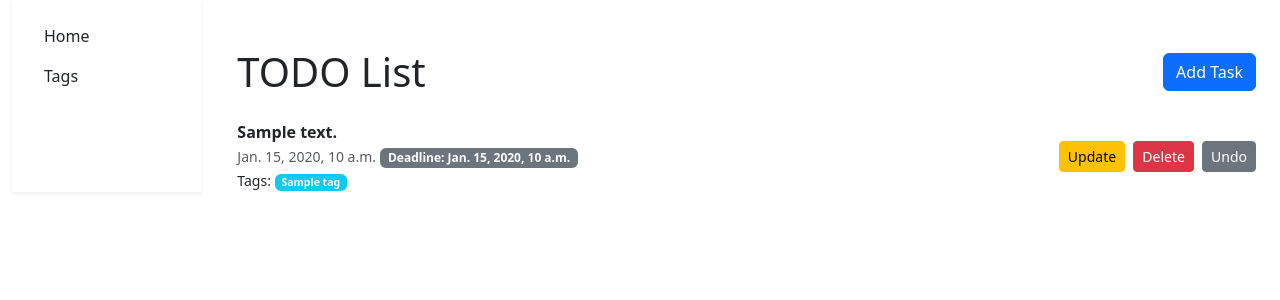
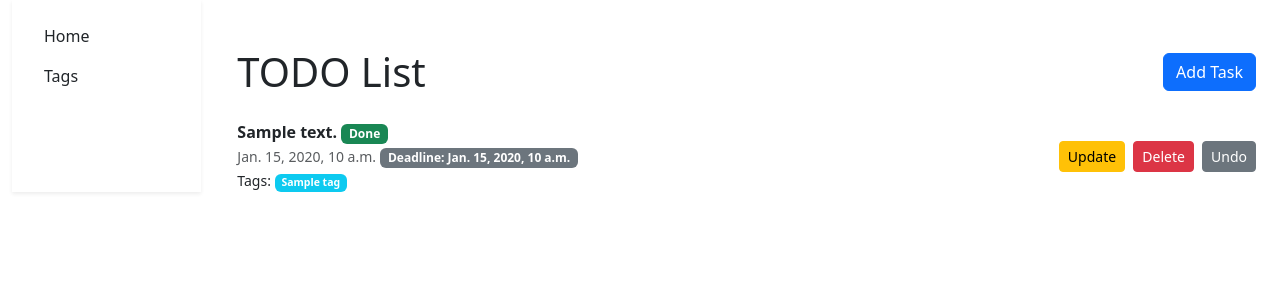
Before and after one commit to olena4reunited/todo-list, a Django app: page / in a window 1280 px wide. Shown: the top 300 px of the page. Run offline with Django 5.2, Linux system fonts and the light colour scheme; tables that the repository leaves empty hold one stand-in row (values such as "Sample post").

Commit message:
feat: update bootstrap classes at home page

```diff
--- a/templates/todo_app/index.html
+++ b/templates/todo_app/index.html
@@ -13,7 +13,12 @@
 			{% for task in tasks %}
 				<li class="list-group-item d-flex justify-content-between align-items-center">
 					<div>
-						<strong>{{ task.content }}</strong>
+						<strong>{{ task.content }} </strong>
+						{% if task.done %}
+							<span class="badge bg-success"> Done</span>
+						{% else %}
+							<span class="badge bg-danger"> Not done</span>
+						{% endif %}
 						<br>
 						<small class="text-muted">{{ task.created_at }}</small>
 						{% if task.deadline %}
@@ -40,6 +45,9 @@
 						</form>
 					</div>
 				</li>
+				{% if not forloop.last %}
+					<hr class="border-2">
+				{% endif %}
 			{% endfor %}
 		</ul>
 	</div>
```
